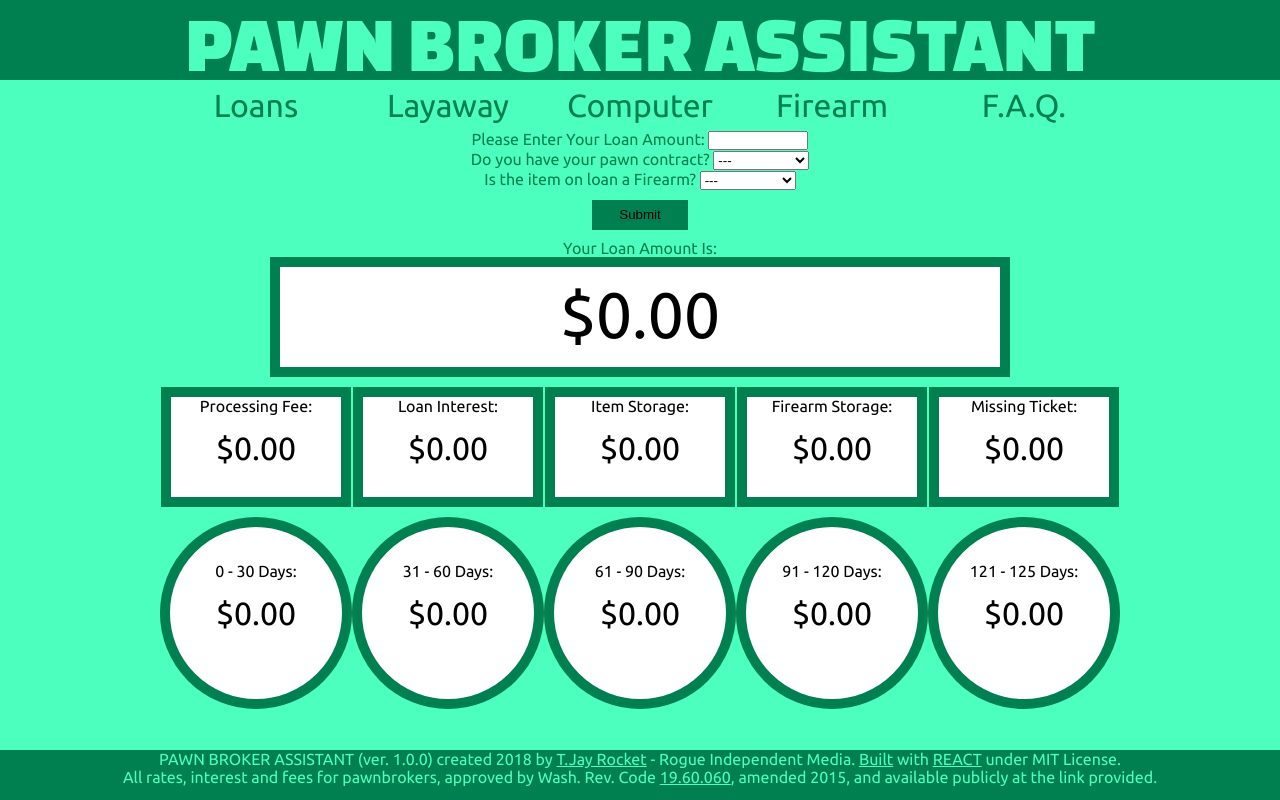
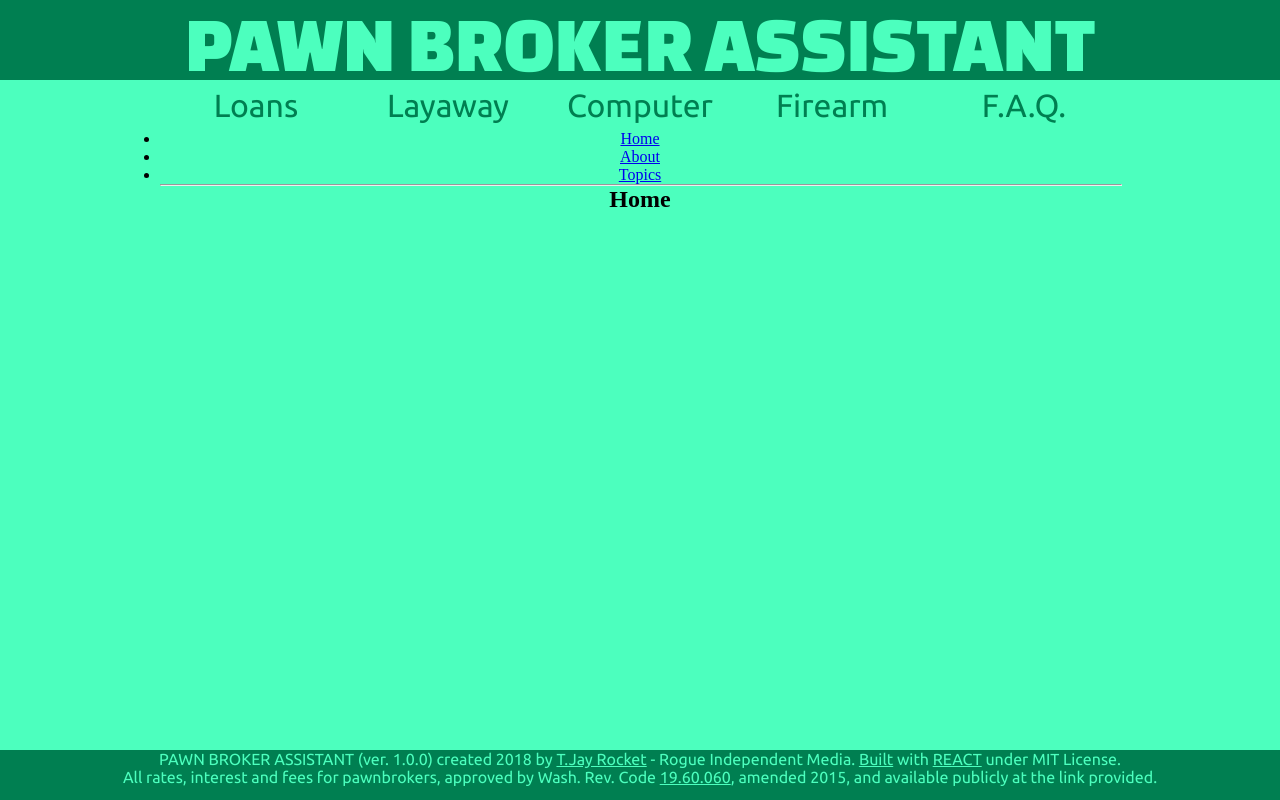
Before and after one commit to tjayrocket/pawn-brokers-assistant, a React app: page / in a window 1280 px wide. Built offline with nearby package versions, Linux system fonts and the light colour scheme.

Commit message:
Bringing in React router Fuctionality to give the buttons life!

```diff
--- a/package.json
+++ b/package.json
@@ -33,6 +33,7 @@
     "html-webpack-plugin": "^3.2.0",
     "react": "^16.5.2",
     "react-dom": "^16.5.2",
+    "react-router-dom": "^4.3.1",
     "style-loader": "^0.23.0",
     "webpack": "^4.20.2"
   },
--- a/src/components/Loan.jsx
+++ b/src/components/Loan.jsx
@@ -185,7 +185,6 @@
 
     // This final function call knocks down the dominoes...
     postData();
-
   };
 
   // This down here - it renders everything to the page.
--- a/src/components/Main.jsx
+++ b/src/components/Main.jsx
@@ -4,6 +4,7 @@
 import Computer from './Computer.jsx';
 import Firearm from './Firearm.jsx';
 import Faq from './FAQ.jsx';
+import BasicExample from './Scratch.jsx';
 
 class Main extends React.Component {
 
@@ -42,7 +43,8 @@
           <button className="button" onClick={ this.faqClicked }>F.A.Q.</button>
         </span>
         {/* <Faq /> */}
-        <Loan />
+        {/* <Loan /> */}
+        <BasicExample />
       </div>
     );
   }
--- a/src/components/Scratch.jsx
+++ b/src/components/Scratch.jsx
@@ -1,69 +1,70 @@
-//This file is a place holder for planned functional options.
+import React from "react";
+import { BrowserRouter as Router, Route, Link } from "react-router-dom";
 
-//Form example.
+const BasicExample = () => (
+  <Router>
+    <div>
+      <ul>
+        <li>
+          <Link to="/">Home</Link>
+        </li>
+        <li>
+          <Link to="/about">About</Link>
+        </li>
+        <li>
+          <Link to="/topics">Topics</Link>
+        </li>
+      </ul>
 
-import React from 'react';
+      <hr />
 
-class Main extends React.Component {
+      <Route exact path="/" component={Home} />
+      <Route path="/about" component={About} />
+      <Route path="/topics" component={Topics} />
+    </div>
+  </Router>
+);
 
-  constructor(props) {
-    super(props);
-    this.state = {value: ''};
+const Home = () => (
+  <div>
+    <h2>Home</h2>
+  </div>
+);
 
-    this.handleChange = this.handleChange.bind(this);
-    this.handleSubmit = this.handleSubmit.bind(this);
-  }
+const About = () => (
+  <div>
+    <h2>About</h2>
+  </div>
+);
 
-  handleChange(event) {
-    this.setState({value: event.target.value});
-  }
+const Topics = ({ match }) => (
+  <div>
+    <h2>Topics</h2>
+    <ul>
+      <li>
+        <Link to={`${match.url}/rendering`}>Rendering with React</Link>
+      </li>
+      <li>
+        <Link to={`${match.url}/components`}>Components</Link>
+      </li>
+      <li>
+        <Link to={`${match.url}/props-v-state`}>Props v. State</Link>
+      </li>
+    </ul>
 
-  handleSubmit(event) {
-    alert('A name was submitted: ' + this.state.value);
-    event.preventDefault();
-  }
+    <Route path={`${match.path}/:topicId`} component={Topic} />
+    <Route
+      exact
+      path={match.path}
+      render={() => <h3>Please select a topic.</h3>}
+    />
+  </div>
+);
 
-  render() {
-    return (
-      <form onSubmit={this.handleSubmit}>
-        <label>
-          Name:
-          <input type="text" value={this.state.value} onChange={this.handleChange} />
-        </label>
-        <input type="submit" value="Submit" />
-      </form>
-    );
-  }
-}
+const Topic = ({ match }) => (
+  <div>
+    <h3>{match.params.topicId}</h3>
+  </div>
+);
 
-export default Main;
-
-//Basic Function example.
-
-import React from 'react';
-
-class Main extends React.Component {
-
-  constructor(props) {
-    super(props);
-    this.state = {likesCount : 0};
-    this.onLike = this.onLike.bind(this);
-  }
-
-  onLike () {
-    let newLikesCount = this.state.likesCount + 1;
-    this.setState({likesCount: newLikesCount});
-  }
-
-  render() {
-    return (
-      <div id="main">
-        Likes : <span>{this.state.likesCount}</span>
-        <div><button className="button" onClick={this.onLike}>Like Me</button></div>
-      </div>
-    );
-  }
-
-}
-
-export default Main;
+export default BasicExample;
```
Also changed, not shown: 2 other files (tests, documents, lock files or other folders).
